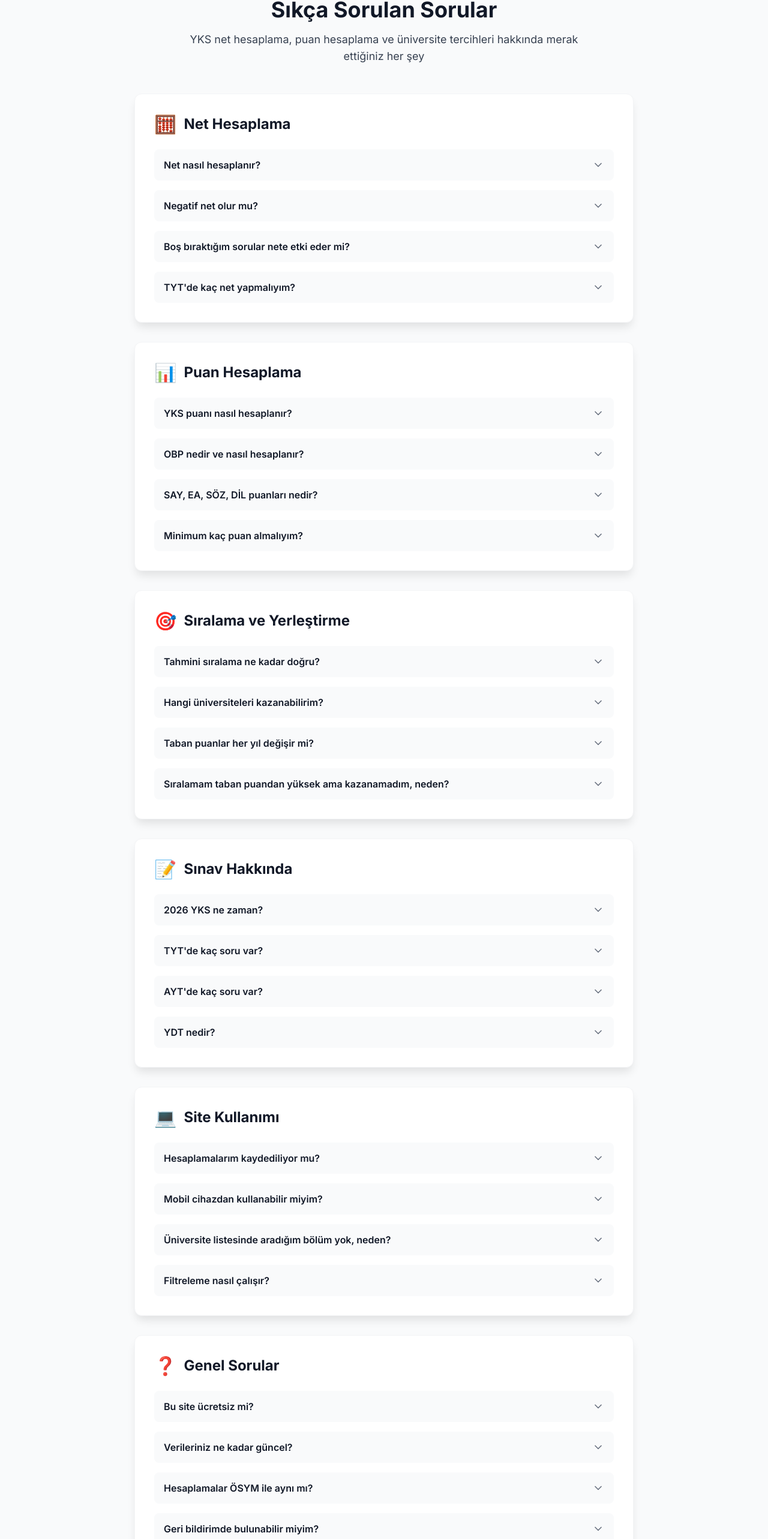
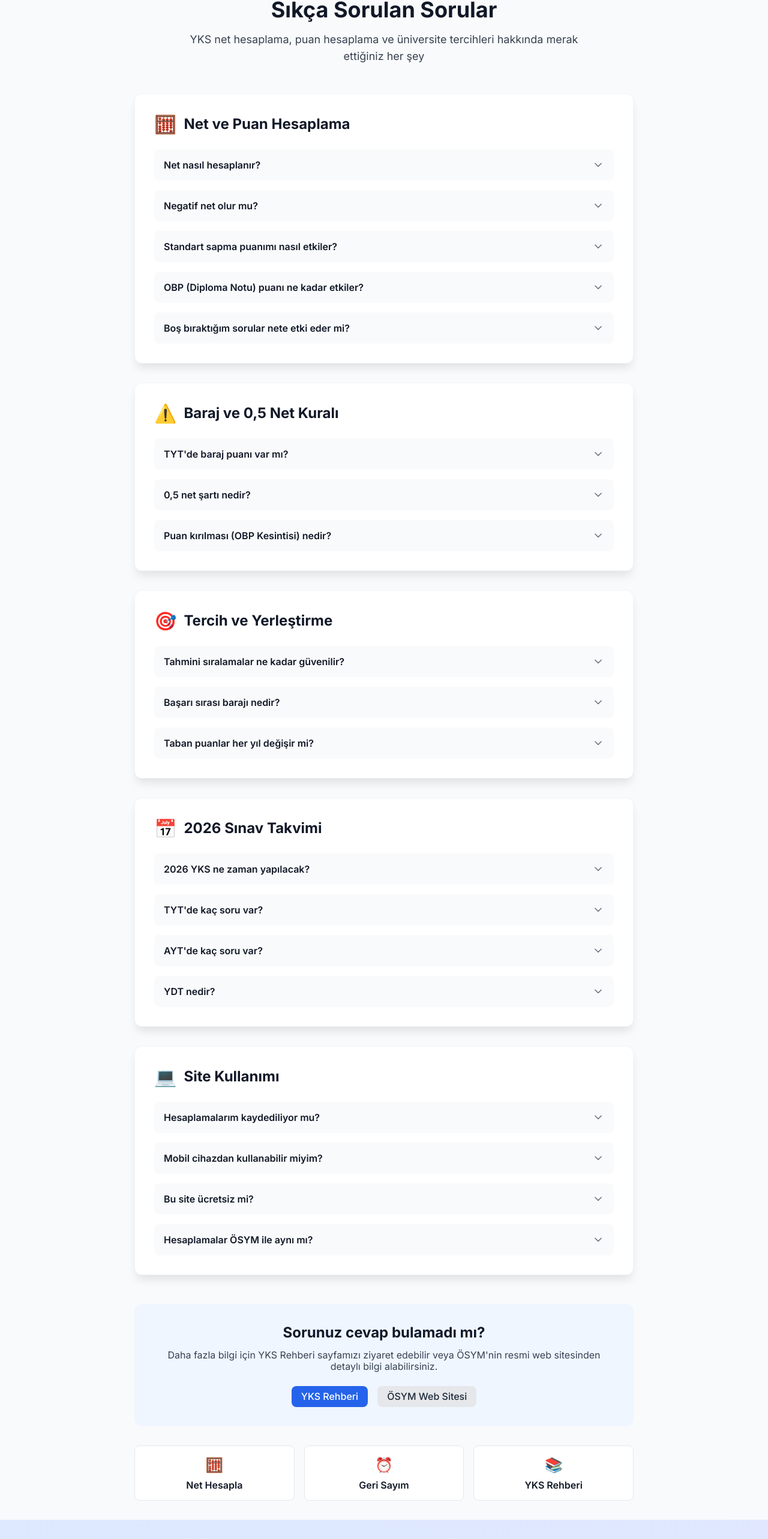
Before and after one commit to mert121212/yks-net-hesaplama, a Next.js app: page /sss in a window 1280 px wide. Shown: the part 219-2785 px from the top of the page at 60% size. Built offline with nearby package versions, Linux system fonts and the light colour scheme.

Commit message:
fix: anasayfa SEO içeriği ve SSS güncellendi - 150 baraj hatası kaldırıldı, 0.5 net kuralı, puan kırılması, başarı sırası barajları eklendi, üniversite listesi referansları temizlendi

```diff
--- a/src/app/sss/page.tsx
+++ b/src/app/sss/page.tsx
@@ -4,97 +4,93 @@ import { ArrowLeft, HelpCircle, ChevronDown } from 'lucide-react'
 
 export const metadata: Metadata = {
     title: 'Sıkça Sorulan Sorular (SSS) - YKS Net Hesaplama 2026',
-    description: 'YKS net hesaplama, puan hesaplama, üniversite tercihleri ve sıralama hakkında sıkça sorulan sorular ve cevapları.',
-    keywords: 'yks sss, net hesaplama sss, puan hesaplama soruları, yks soruları, tyt ayt sorular',
+    description: 'YKS net hesaplama, 0,5 net şartı, baraj bilgisi, OBP kırılması, başarı sırası barajları ve 2026 sınav takvimi hakkında sıkça sorulan sorular.',
+    keywords: 'yks sss, net hesaplama sss, 0.5 net şartı, baraj puanı, obp kırılması, başarı sırası barajı, yks 2026',
 }
 
 export default function SSS() {
     const faqCategories = [
         {
-            category: 'Net Hesaplama',
+            category: 'Net ve Puan Hesaplama',
             icon: '🧮',
             questions: [
                 {
                     q: 'Net nasıl hesaplanır?',
-                    a: 'Net hesaplama formülü: Doğru sayısı - (Yanlış sayısı ÷ 4). Örneğin 30 doğru 8 yanlış yaparsanız: 30 - (8÷4) = 30 - 2 = 28 net olur.'
+                    a: 'Net hesaplama formülü: Doğru sayısı − (Yanlış sayısı ÷ 4). Örneğin 30 doğru 8 yanlış yaparsanız: 30 − (8÷4) = 28 net olur. Boş bırakılan sorular hesaplamayı etkilemez.'
                 },
                 {
                     q: 'Negatif net olur mu?',
-                    a: 'Evet, negatif net olabilir. Eğer yanlış sayınız doğru sayınızın 4 katından fazlaysa netiniz eksi olur. Örneğin 2 doğru 15 yanlış: 2 - (15÷4) = 2 - 3.75 = -1.75 net.'
+                    a: 'Evet. Yanlış sayınızın dörtte biri doğru sayınızdan fazlaysa netiniz eksiye düşer. Örneğin 2 doğru, 12 yanlış: 2 − (12÷4) = −1 net. Hesaplama motorumuz negatif netleri 0 olarak işler.'
+                },
+                {
+                    q: 'Standart sapma puanımı nasıl etkiler?',
+                    a: 'Sınavın zorluk derecesine göre her yıl katsayılar küçük değişimler gösterir. Türkiye ortalamasının düşük olduğu testlerde (genellikle Matematik ve Fen) yapacağınız netler, standart sapma nedeniyle size daha yüksek puan getirebilir.'
+                },
+                {
+                    q: 'OBP (Diploma Notu) puanı ne kadar etkiler?',
+                    a: 'Diploma notunuz 0,6 katsayısı ile çarpılarak puanınıza eklenir (Diploma Notu × 5 = OBP → OBP × 0,12 = Katkı). Diploma notu 100 olan aday 60 puan, 70 olan aday 42 puan katkı alır.'
                 },
                 {
                     q: 'Boş bıraktığım sorular nete etki eder mi?',
                     a: 'Hayır, boş bıraktığınız sorular net hesaplamasına dahil edilmez. Sadece doğru ve yanlış cevaplar hesaplamaya katılır.'
-                },
-                {
-                    q: 'TYT\'de kaç net yapmalıyım?',
-                    a: 'TYT\'de toplam 120 soru vardır. Üniversite kazanmak için minimum 150 puan almanız gerekir, bu da yaklaşık 40-50 net civarı demektir. Ancak iyi bir bölüm için 80+ net hedeflemelisiniz.'
                 }
             ]
         },
         {
-            category: 'Puan Hesaplama',
-            icon: '📊',
+            category: 'Baraj ve 0,5 Net Kuralı',
+            icon: '⚠️',
             questions: [
                 {
-                    q: 'YKS puanı nasıl hesaplanır?',
-                    a: 'YKS puanı TYT ve AYT netlerinizin katsayılarla çarpılıp toplanmasıyla hesaplanır. Her alan (SAY, EA, SÖZ, DİL) için farklı katsayılar kullanılır. Ayrıca OBP (Ortaöğretim Başarı Puanı) 0.12 katsayısıyla eklenir.'
+                    q: 'TYT\'de baraj puanı var mı?',
+                    a: '2022 yılından itibaren TYT\'de 150 puan barajı uygulaması tamamen kaldırılmıştır. Puanınızın hesaplanması için Türkçe veya Matematik testinden en az 0,5 net yapmanız yeterlidir.'
                 },
                 {
-                    q: 'OBP nedir ve nasıl hesaplanır?',
-                    a: 'OBP (Ortaöğretim Başarı Puanı), lise diploma notunuzun YKS puanınıza katkısıdır. Diploma notunuz (0-100) önce 5 ile çarpılarak gerçek OBP\'ye (0-500) dönüştürülür, ardından 0.12 katsayısıyla çarpılır. Örneğin diploma notunuz 85 ise: 85 × 5 = 425 OBP, 425 × 0.12 = 51 puan katkı sağlar. Diploma notu 100 ise maksimum 60 puan katkı alırsınız.'
+                    q: '0,5 net şartı nedir?',
+                    a: 'TYT puanı için Türkçe veya Temel Matematik\'ten en az 0,5 net yapmanız gerekir. AYT puanı için ilgili puan türünün testlerinden (örn. SAY için Matematik veya Fen) en az 0,5 net şarttır. Bu şart sağlanmazsa puan hesaplanmaz.'
                 },
                 {
-                    q: 'SAY, EA, SÖZ, DİL puanları nedir?',
-                    a: 'SAY (Sayısal): Mühendislik, tıp, fen bilimleri için. EA (Eşit Ağırlık): İktisat, işletme, hukuk için. SÖZ (Sözel): Edebiyat, tarih, psikoloji için. DİL: Yabancı dil bölümleri için kullanılır.'
-                },
-                {
-                    q: 'Minimum kaç puan almalıyım?',
-                    a: 'Herhangi bir üniversiteye yerleşebilmek için minimum 150 puan almanız gerekir. Ancak tercih ettiğiniz bölümün taban puanına göre bu değişir.'
+                    q: 'Puan kırılması (OBP Kesintisi) nedir?',
+                    a: 'Bir önceki yıl YKS ile bir yükseköğretim programına yerleşen adayların OBP katsayısı yarıya düşer (0,12 yerine 0,06). Diploma notu 85 olan bir aday için bu yaklaşık 25 puan kayıp demektir.'
                 }
             ]
         },
         {
-            category: 'Sıralama ve Yerleştirme',
+            category: 'Tercih ve Yerleştirme',
             icon: '🎯',
             questions: [
                 {
-                    q: 'Tahmini sıralama ne kadar doğru?',
-                    a: 'Sitemizde gösterilen tahmini sıralamalar 2024-2025 YKS verilerine dayalı yaklaşık değerlerdir. Gerçek sıralamanız ÖSYM tarafından açıklanacak resmi sonuçlarda belli olacaktır.'
+                    q: 'Tahmini sıralamalar ne kadar güvenilir?',
+                    a: 'Sitemizdeki sıralama motoru, 2023, 2024 ve 2025 yılındaki yığılma verilerini ve aday sayılarını baz alarak "en yakın ihtimali" hesaplar. Ancak resmi sonuçlar sadece ÖSYM tarafından açıklanır.'
                 },
                 {
-                    q: 'Hangi üniversiteleri kazanabilirim?',
-                    a: 'Puanınızı hesapladıktan sonra "Kazanabileceğiniz Üniversiteler" butonuna tıklayarak tahmini sıralamanıza göre kazanma şansınız yüksek olan bölümleri görebilirsiniz.'
+                    q: 'Başarı sırası barajı nedir?',
+                    a: 'Bazı bölümlere girmek için sadece puan yetmez; belli bir sıralama içinde olmanız şarttır. Tıp için ilk 50.000, Hukuk için ilk 125.000, Mimarlık için ilk 250.000, Mühendislik için ilk 300.000 sırası şartı aranır (2025 verileri).'
                 },
                 {
                     q: 'Taban puanlar her yıl değişir mi?',
                     a: 'Evet, taban puanlar her yıl o bölüme yerleşen son kişinin puanına göre belirlenir. Kontenjan, tercih sayısı ve adayların başarısına göre değişiklik gösterir.'
-                },
-                {
-                    q: 'Sıralamam taban puandan yüksek ama kazanamadım, neden?',
-                    a: 'Yerleştirme sadece puana değil, tercih sıranıza ve kontenjan durumuna da bağlıdır. Bir bölümü üst sıralarda tercih etmezseniz kontenjan dolduğunda yerleşemeyebilirsiniz.'
                 }
             ]
         },
         {
-            category: 'Sınav Hakkında',
-            icon: '📝',
+            category: '2026 Sınav Takvimi',
+            icon: '📅',
             questions: [
                 {
-                    q: '2026 YKS ne zaman?',
-                    a: '2026 YKS sınavı Haziran ayında yapılacaktır. TYT ve AYT sınavları farklı günlerde gerçekleştirilir. Kesin tarihler ÖSYM tarafından açıklanacaktır.'
+                    q: '2026 YKS ne zaman yapılacak?',
+                    a: 'ÖSYM takvimine göre TYT 20 Haziran 2026 (Cumartesi), AYT ve YDT 21 Haziran 2026 (Pazar) tarihinde yapılması planlanmaktadır. Güncel geri sayım aracımızı sayfamızın üst kısmında bulabilirsiniz.'
                 },
                 {
                     q: 'TYT\'de kaç soru var?',
-                    a: 'TYT\'de toplam 120 soru vardır: Türkçe 40, Matematik 40, Sosyal Bilimler 20, Fen Bilimleri 20 soru.'
+                    a: 'TYT\'de toplam 120 soru vardır: Türkçe 40, Matematik 40, Sosyal Bilimler 20, Fen Bilimleri 20 soru. Toplam süre 165 dakikadır.'
                 },
                 {
                     q: 'AYT\'de kaç soru var?',
-                    a: 'AYT\'de toplam 80 soru vardır. Sayısal için: Matematik 40, Fizik 14, Kimya 13, Biyoloji 13. Sözel için: Edebiyat 24, Tarih-1 10, Coğrafya-1 6, Tarih-2 11, Coğrafya-2 11, Felsefe 12, Din 6 soru.'
+                    a: 'AYT\'de toplam 80 soru vardır. Sayısal: Matematik 40, Fizik 14, Kimya 13, Biyoloji 13. Sözel: Edebiyat 24, Tarih-1 10, Coğrafya-1 6, Tarih-2 11, Coğrafya-2 11, Felsefe 12, Din 6 soru.'
                 },
                 {
                     q: 'YDT nedir?',
-                    a: 'YDT (Yabancı Dil Testi), yabancı dil bölümlerine başvuracak adaylar için yapılan 80 soruluk bir testtir. İngilizce, Almanca, Fransızca, Arapça, Rusça dillerinden birini seçebilirsiniz.'
+                    a: 'YDT (Yabancı Dil Testi), yabancı dil bölümlerine başvuracak adaylar için yapılan 80 soruluk bir testtir. İngilizce, Almanca, Fransızca, Arapça dillerinden birini seçebilirsiniz.'
                 }
             ]
         },
@@ -104,41 +100,19 @@ export default function SSS() {
             questions: [
                 {
                     q: 'Hesaplamalarım kaydediliyor mu?',
-                    a: 'Hayır, gizliliğiniz için hesaplamalarınız sunucularımızda saklanmaz. Tüm hesaplamalar tarayıcınızda yapılır. Sayfayı yenilediğinizde verileriniz silinir.'
+                    a: 'Hayır. Hesaplamalarınız sunucularımıza gönderilmez; tüm işlemler cihazınızda yerel olarak yapılır. Gizliliğiniz tam anlamıyla korunur.'
                 },
                 {
                     q: 'Mobil cihazdan kullanabilir miyim?',
                     a: 'Evet, sitemiz tüm cihazlarda (telefon, tablet, bilgisayar) sorunsuz çalışacak şekilde tasarlanmıştır.'
                 },
                 {
-                    q: 'Üniversite listesinde aradığım bölüm yok, neden?',
-                    a: 'Veritabanımızda 314 popüler üniversite programı bulunmaktadır. Tüm bölümler eklenmemiş olabilir. 2026 YKS sonuçları açıklandıktan sonra veritabanımız güncellenecektir.'
-                },
-                {
-                    q: 'Filtreleme nasıl çalışır?',
-                    a: 'Üniversite önerileri sayfasında arama kutusu, şehir filtresi ve üniversite tipi (Devlet/Vakıf) filtrelerini kullanarak size uygun bölümleri bulabilirsiniz.'
-                }
-            ]
-        },
-        {
-            category: 'Genel Sorular',
-            icon: '❓',
-            questions: [
-                {
                     q: 'Bu site ücretsiz mi?',
-                    a: 'Evet, sitemiz tamamen ücretsizdir ve ücretsiz kalacaktır. Tüm öğrencilerin kullanımına açıktır.'
-                },
-                {
-                    q: 'Verileriniz ne kadar güncel?',
-                    a: 'Üniversite taban puanları ve sıralama verileri 2024-2025 YKS verilerine dayanmaktadır. 2026 YKS sonuçları açıklandıktan sonra güncellenecektir.'
+                    a: 'Evet, sitemiz tamamen ücretsizdir ve ücretsiz kalacaktır. Kayıt gerektirmez, tüm öğrencilerin kullanımına açıktır.'
                 },
                 {
                     q: 'Hesaplamalar ÖSYM ile aynı mı?',
-                    a: 'Hesaplama formüllerimiz ÖSYM\'nin kullandığı formüllere dayanmaktadır, ancak kesin sonuçlar için ÖSYM\'nin resmi hesaplama aracını kullanmalısınız.'
-                },
-                {
-                    q: 'Geri bildirimde bulunabilir miyim?',
-                    a: 'Evet, önerileriniz ve geri bildirimleriniz için bizimle iletişime geçebilirsiniz. Sitenizi sürekli geliştirmeye çalışıyoruz.'
+                    a: 'Hesaplama formüllerimiz ÖSYM\'nin kullandığı formüllere dayanmaktadır. Ancak ÖSYM standart sapma normalizasyonu kullandığından kesin sonuçlar için ÖSYM\'nin resmi aracını kullanmalısınız. Sitemiz gerçekçi bir tahmin sunar.'
                 }
             ]
         }
--- a/src/components/SEOContent.tsx
+++ b/src/components/SEOContent.tsx
@@ -11,24 +11,19 @@ export default function SEOContent() {
                 <div className="flex items-center gap-3 mb-6">
                     <Calculator className="h-8 w-8 text-primary-600" />
                     <h2 className="text-2xl font-bold text-gray-900">
-                        YKS Net Hesaplama Nasıl Yapılır?
+                        YKS Net Hesaplama: 2026 ÖSYM Standartlarına Uygun Analiz
                     </h2>
                 </div>
                 <div className="prose prose-lg max-w-none text-gray-700 space-y-4">
                     <p>
-                        YKS net hesaplama, Yükseköğretim Kurumları Sınavı'nda (YKS) başarılı olmanın ilk adımıdır.
-                        Net hesaplama formülü oldukça basittir: Doğru cevap sayısından, yanlış cevap sayısının dörtte biri çıkarılır.
-                        Örneğin, 30 doğru ve 8 yanlış cevabınız varsa, netiniz 30 - (8÷4) = 28 olur.
+                        2026 YKS hazırlık sürecinde hedeflerinize ne kadar yakın olduğunuzu bilmek stratejik bir zorunluluktur.
+                        Sitemiz, ÖSYM&apos;nin güncel katsayı verilerini ve standart sapma projeksiyonlarını kullanarak
+                        en gerçekçi TYT, AYT ve YDT net hesaplama sonuçlarını sunar. Sadece netlerinizi değil,
+                        yerleştirme puanınızı (Y-SAY, Y-EA, Y-SÖZ) ve tahmini sıralamanızı saniyeler içinde öğrenin.
                     </p>
                     <p>
-                        2026 YKS sınavında başarılı olmak için TYT (Temel Yeterlilik Testi), AYT (Alan Yeterlilik Testi)
-                        ve YDT (Yabancı Dil Testi) netlerinizi doğru hesaplamanız çok önemlidir. Sitemiz, bu hesaplamaları
-                        otomatik olarak yaparak size zaman kazandırır ve hata riskini ortadan kaldırır.
-                    </p>
-                    <p>
-                        YKS net hesaplama aracımız ile TYT'de Türkçe, Matematik, Sosyal Bilimler ve Fen Bilimleri;
-                        AYT'de ise alanınıza göre Matematik, Fizik, Kimya, Biyoloji, Edebiyat, Tarih, Coğrafya, Felsefe
-                        ve Din Kültürü derslerinden netlerinizi hesaplayabilirsiniz.
+                        Hesaplamalarınız sunucularımıza gönderilmez; tüm işlemler cihazınızda yerel olarak yapılır.
+                        Bu hem gizliliğinizi korur hem de internet bağlantısı olmadan da çalışmanızı sağlar.
                     </p>
                 </div>
             </section>
@@ -80,9 +75,18 @@ export default function SEOContent() {
                 <div className="flex items-center gap-3 mb-6">
                     <Award className="h-8 w-8 text-primary-600" />
                     <h2 className="text-2xl font-bold text-gray-900">
-                        YKS 2026 Hakkında Bilmeniz Gerekenler
+                        YKS&apos;de Baraj Puanı Var mı? 0,5 Net Şartı Nedir?
                     </h2>
                 </div>
+                <div className="mb-4 p-4 bg-green-50 border border-green-200 rounded-lg">
+                    <p className="text-green-800 text-sm font-medium">
+                        ✅ 2022 yılı itibarıyla YKS&apos;de baraj puanı uygulaması tamamen kaldırılmıştır.
+                        &quot;150 veya 180 puan barajı&quot; artık geçerli değildir.
+                    </p>
+                </div>
+                <p className="text-gray-700 mb-4 text-sm">
+                    Ancak puanınızın hesaplanması için <strong>0,5 Net Kuralı</strong> geçerlidir:
+                </p>
                 <div className="grid grid-cols-1 md:grid-cols-2 gap-6 text-gray-700">
                     <div>
                         <h3 className="font-semibold text-lg mb-3 text-gray-900">TYT (Temel Yeterlilik Testi)</h3>
@@ -92,7 +96,7 @@ export default function SEOContent() {
                             <li>• Matematik: 40 soru</li>
                             <li>• Sosyal Bilimler: 20 soru</li>
                             <li>• Fen Bilimleri: 20 soru</li>
-                            <li>• Minimum 150 puan gerekli</li>
+                            <li className="text-blue-700 font-medium">• 0,5 net şartı: Türkçe veya Matematik&apos;ten</li>
                         </ul>
                     </div>
                     <div>
@@ -102,7 +106,7 @@ export default function SEOContent() {
                             <li>• Eşit Ağırlık: Matematik, Edebiyat, Tarih, Coğrafya</li>
                             <li>• Sözel: Edebiyat, Tarih, Coğrafya, Felsefe, Din</li>
                             <li>• Dil: YDT (80 soru yabancı dil)</li>
-                            <li>• Alan seçimine göre farklı testler</li>
+                            <li className="text-blue-700 font-medium">• 0,5 net şartı: İlgili puan türünün testlerinden</li>
                         </ul>
                     </div>
                 </div>
@@ -315,20 +319,20 @@ export default function SEOContent() {
                             a: 'Net hesaplama formülü: Net = Doğru − (Yanlış ÷ 4). Örneğin 30 doğru, 8 yanlış yaparsanız netiniz 30 − 2 = 28 olur. Boş bırakılan sorular hesaplamayı etkilemez.'
                         },
                         {
-                            q: 'TYT\'de kaç net yapmalıyım?',
-                            a: 'Devlet üniversitelerine yerleşmek için genellikle TYT\'de 70-80 net yapmanız önerilir. Prestijli bölümler için 90+ net gerekebilir. Minimum 150 TYT puanı şartı vardır.'
+                            q: 'TYT\'de baraj puanı var mı?',
+                            a: '2022 yılından itibaren TYT\'de baraj puanı uygulaması kaldırılmıştır. Puanınızın hesaplanması için Türkçe veya Matematik testinden en az 0,5 net yapmanız yeterlidir.'
                         },
                         {
                             q: 'AYT\'de kaç net yapmalıyım?',
-                            a: 'Hedef bölümünüze göre değişir. Tıp için SAY\'da 150+ net, mühendislik için 80-120 net, hukuk için EA\'da 100+ net yapmanız önerilir.'
+                            a: 'Hedef bölümünüze göre değişir. Tıp için SAY\'da 150+ net (ilk 50.000 sırası şartı), mühendislik için 80-120 net, hukuk için EA\'da 100+ net (ilk 125.000 sırası şartı) yapmanız önerilir.'
                         },
                         {
                             q: 'OBP (Ortaöğretim Başarı Puanı) nedir?',
-                            a: 'OBP, lise diploma notunuzun YKS puanına katkısıdır. Diploma notunuz 100 üzerinden hesaplanır ve YKS puanınıza %12 oranında eklenir. Yüksek OBP sıralamanızı olumlu etkiler.'
+                            a: 'OBP, lise diploma notunuzun YKS puanına katkısıdır. Formül: Diploma Notu × 0,6 = Puan Katkısı. Diploma notu 100 ise maksimum 60 puan katkı alırsınız. Geçen yıl yerleşenler için katsayı yarıya düşer (puan kırılması).'
                         },
                         {
                             q: 'YKS 2026 ne zaman?',
-                            a: 'YKS 2026 sınavı Haziran 2026\'da yapılacaktır. TYT birinci gün, AYT ve YDT ikinci gün uygulanır. Kesin tarihler için ÖSYM\'nin resmi sitesini takip edin.'
+                            a: 'TYT 20 Haziran 2026 (Cumartesi), AYT ve YDT 21 Haziran 2026 (Pazar) tarihinde yapılması planlanmaktadır. Kesin tarihler için ÖSYM\'nin resmi sitesini takip edin.'
                         },
                         {
                             q: 'Puan türü nasıl seçilir?',
```
